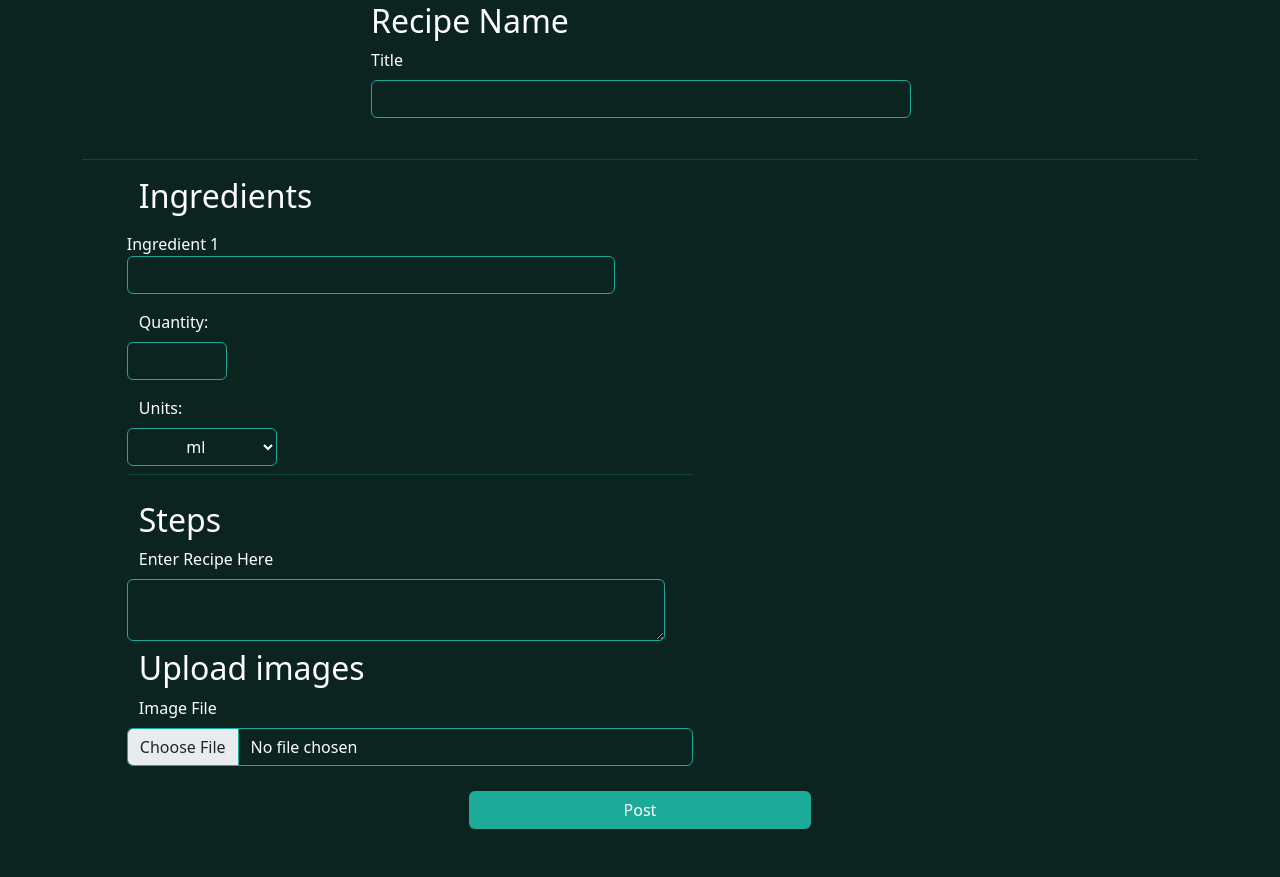
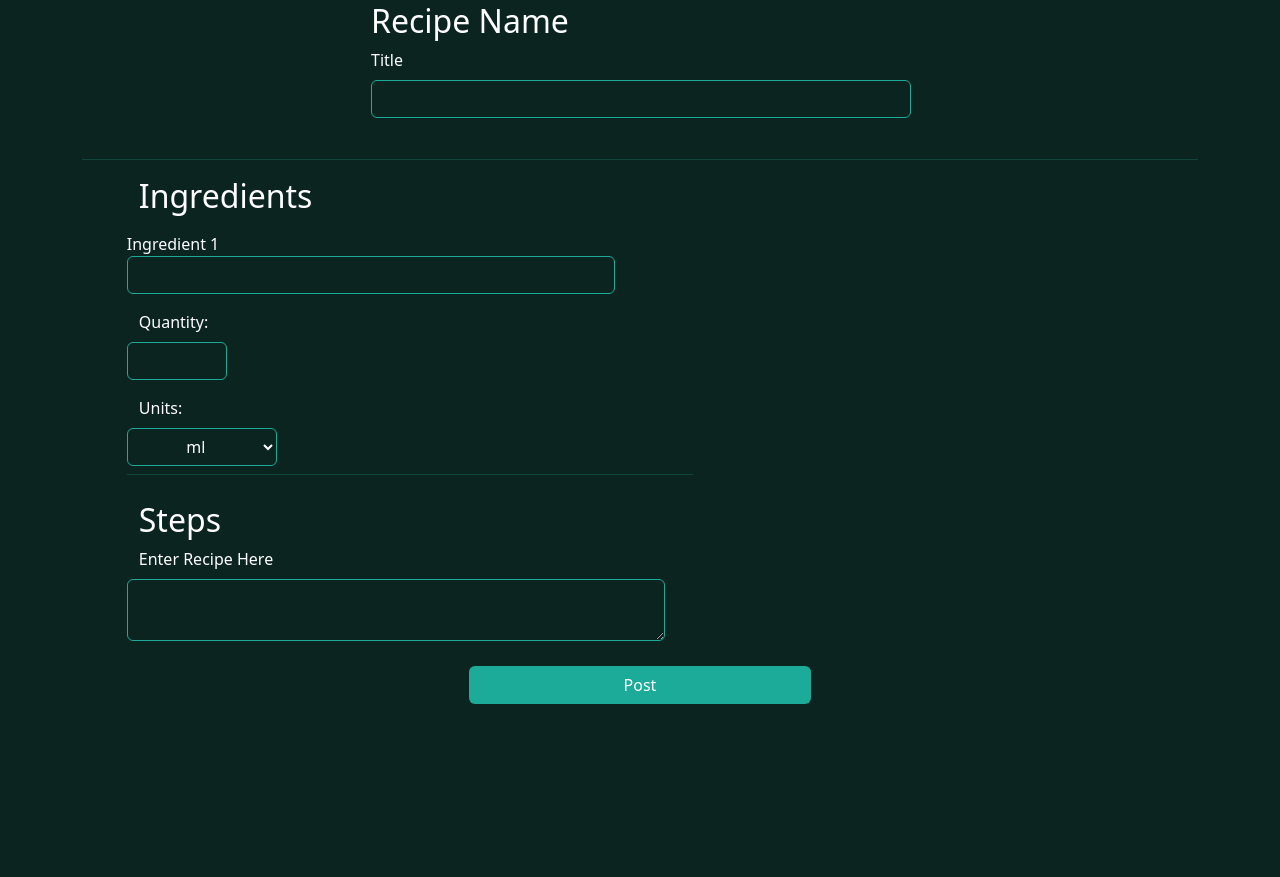
Before and after one commit to phil-keita/web-final-project, a Flask app: page /post/ in a window 1280 px wide. Shown: the part 99-976 px from the top of the page. After the commit the page ends 803 px from the top, so only its background shows below. Run offline with Flask 2, Linux system fonts and the light colour scheme; a user stored in the database is signed in; some libraries are stand-ins or nearby versions.

Commit message:
- Final Fixes

```diff
--- a/static/styles/style.css
+++ b/static/styles/style.css
@@ -123,7 +123,6 @@
 }
 
 #carousel {
-    height: 20rem;
     object-fit: cover;
 }
 
--- a/templates/post.html
+++ b/templates/post.html
@@ -126,11 +126,6 @@
                                 {{ form.recipe.label(class="form-label") }}
                                 {{ form.recipe(class="form-control", id="input", style="width: 95%;") }}
                             </div>
-                            <div class="row pt-2">
-                                <h2>Upload images</h2>
-                                {{ form.image.label(class="form-label") }}
-                                {{ form.image(class="form-control", id="input") }}
-                            </div>
                         </div>
                     </div>
                 </div>
```
Also changed, not shown: articles.sqlite3.
